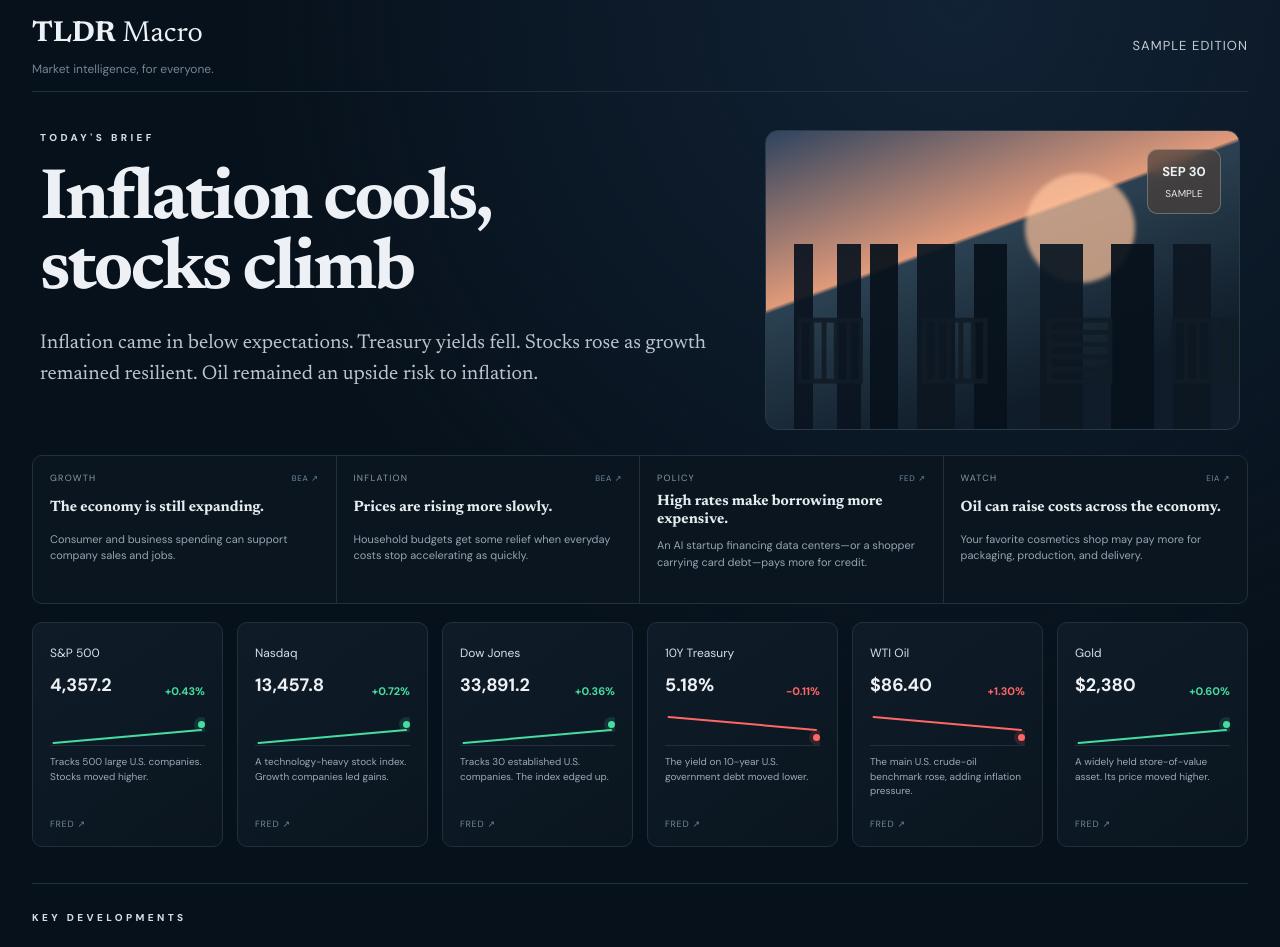
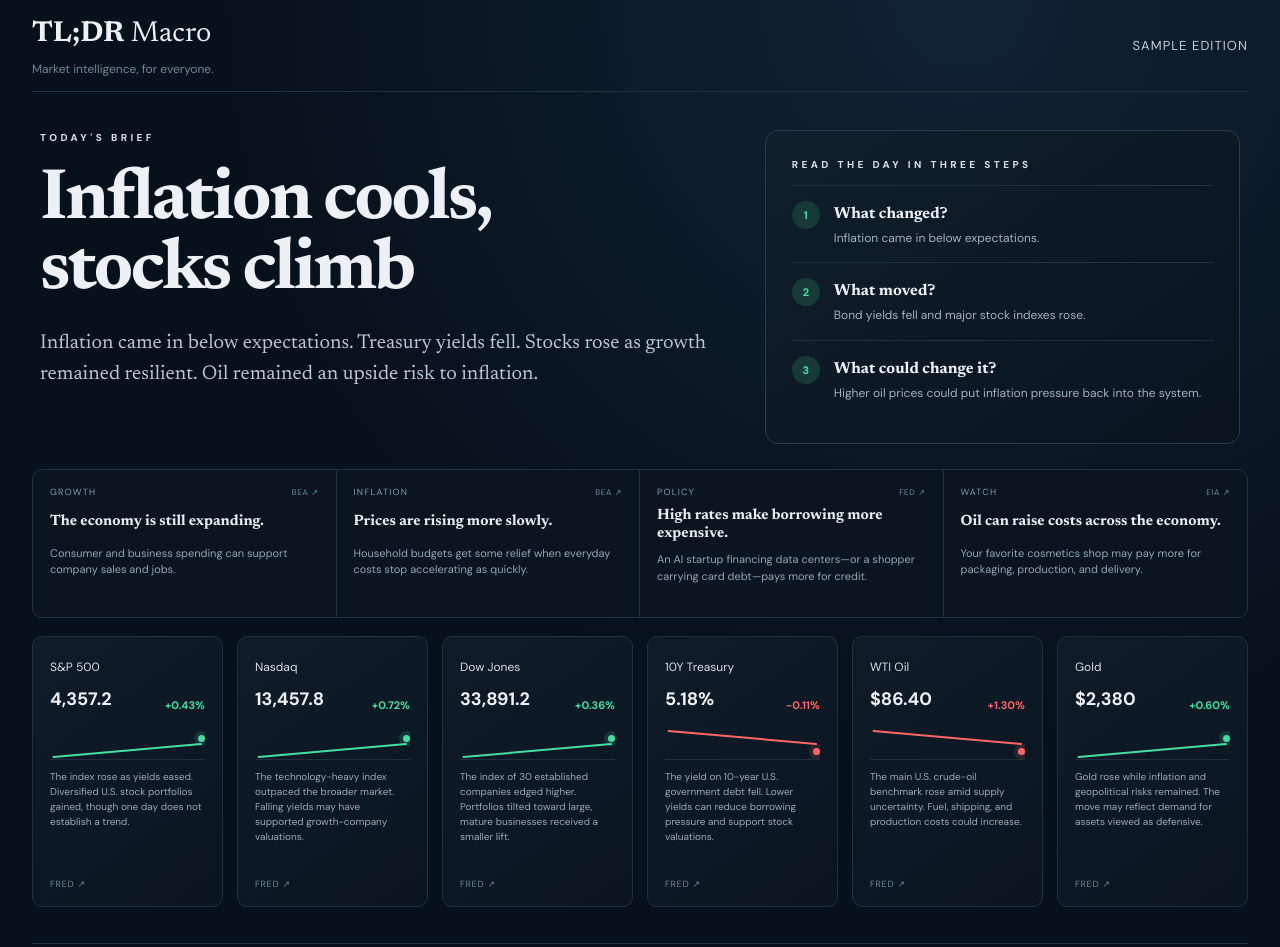
Before and after one commit to PennPredict/tldr-macro, a Next.js app: page / in a window 1280 px wide. Shown: the top 947 px of the page. Built offline with nearby package versions, Linux system fonts and the light colour scheme.

Commit message:
Improve TLDR Macro clarity and document automation

```diff
--- a/app/layout.tsx
+++ b/app/layout.tsx
@@ -6,7 +6,7 @@ const sans = DM_Sans({ variable: '--font-sans', subsets: ['latin'] });
 const serif = Newsreader({ variable: '--font-serif', subsets: ['latin'] });
 
 export const metadata: Metadata = {
-  title: 'TLDR Macro — Market intelligence, for everyone',
+  title: 'TL;DR Macro — Market intelligence, for everyone',
   description: 'Understand what moved, why it matters, and what comes next—without a finance degree.',
 };
 
--- a/app/page.tsx
+++ b/app/page.tsx
@@ -1,10 +1,10 @@
 const markets = [
-  { name: "S&P 500", value: "4,357.2", move: "+0.43%", positive: true, note: "Tracks 500 large U.S. companies. Stocks moved higher.", href: "https://fred.stlouisfed.org/series/SP500" },
-  { name: "Nasdaq", value: "13,457.8", move: "+0.72%", positive: true, note: "A technology-heavy stock index. Growth companies led gains.", href: "https://fred.stlouisfed.org/series/NASDAQCOM" },
-  { name: "Dow Jones", value: "33,891.2", move: "+0.36%", positive: true, note: "Tracks 30 established U.S. companies. The index edged up.", href: "https://fred.stlouisfed.org/series/DJIA" },
-  { name: "10Y Treasury", value: "5.18%", move: "−0.11%", positive: false, note: "The yield on 10-year U.S. government debt moved lower.", href: "https://fred.stlouisfed.org/series/DGS10" },
-  { name: "WTI Oil", value: "$86.40", move: "+1.30%", positive: false, note: "The main U.S. crude-oil benchmark rose, adding inflation pressure.", href: "https://fred.stlouisfed.org/series/DCOILWTICO" },
-  { name: "Gold", value: "$2,380", move: "+0.60%", positive: true, note: "A widely held store-of-value asset. Its price moved higher.", href: "https://fred.stlouisfed.org/series/GOLDAMGBD228NLBM" },
+  { name: "S&P 500", value: "4,357.2", move: "+0.43%", positive: true, note: "The index rose as yields eased. Diversified U.S. stock portfolios gained, though one day does not establish a trend.", href: "https://fred.stlouisfed.org/series/SP500" },
+  { name: "Nasdaq", value: "13,457.8", move: "+0.72%", positive: true, note: "The technology-heavy index outpaced the broader market. Falling yields may have supported growth-company valuations.", href: "https://fred.stlouisfed.org/series/NASDAQCOM" },
+  { name: "Dow Jones", value: "33,891.2", move: "+0.36%", positive: true, note: "The index of 30 established companies edged higher. Portfolios tilted toward large, mature businesses received a smaller lift.", href: "https://fred.stlouisfed.org/series/DJIA" },
+  { name: "10Y Treasury", value: "5.18%", move: "−0.11%", positive: false, note: "The yield on 10-year U.S. government debt fell. Lower yields can reduce borrowing pressure and support stock valuations.", href: "https://fred.stlouisfed.org/series/DGS10" },
+  { name: "WTI Oil", value: "$86.40", move: "+1.30%", positive: false, note: "The main U.S. crude-oil benchmark rose amid supply uncertainty. Fuel, shipping, and production costs could increase.", href: "https://fred.stlouisfed.org/series/DCOILWTICO" },
+  { name: "Gold", value: "$2,380", move: "+0.60%", positive: true, note: "Gold rose while inflation and geopolitical risks remained. The move may reflect demand for assets viewed as defensive.", href: "https://fred.stlouisfed.org/series/GOLDAMGBD228NLBM" },
 ];
 
 const developments = [
@@ -33,7 +33,7 @@ export default function Home() {
   return (
     <main className="shell">
       <header className="topbar">
-        <div><a className="wordmark" href="#top"><strong>TLDR</strong> Macro</a><p>Market intelligence, for everyone.</p></div>
+        <div><a className="wordmark" href="#top"><strong>TL;DR</strong> Macro</a><p>Market intelligence, for everyone.</p></div>
         <span>Sample edition</span>
       </header>
 
@@ -43,9 +43,13 @@ export default function Home() {
           <h1>Inflation cools,<br />stocks climb</h1>
           <p className="lead-summary">Inflation came in below expectations. Treasury yields fell. Stocks rose as growth remained resilient. Oil remained an upside risk to inflation.</p>
         </div>
-        <div className="lead-visual" role="img" aria-label="Abstract sunrise over a financial city skyline">
-          <span className="sun" /><span className="skyline">▥ ▥ ▤ ▥ ▥</span>
-          <time><b>SEP 30</b><small>Sample</small></time>
+        <div className="lead-lens">
+          <p className="section-label">Read the day in three steps</p>
+          <ol>
+            <li><span>1</span><div><strong>What changed?</strong><p>Inflation came in below expectations.</p></div></li>
+            <li><span>2</span><div><strong>What moved?</strong><p>Bond yields fell and major stock indexes rose.</p></div></li>
+            <li><span>3</span><div><strong>What could change it?</strong><p>Higher oil prices could put inflation pressure back into the system.</p></div></li>
+          </ol>
         </div>
       </section>
 
@@ -114,7 +118,7 @@ export default function Home() {
         <article className="bottom-line">
           <p className="section-label">Bottom line</p>
           <div className="bottom-summary"><span>↗</span><div><h2>Inflation slowed. Growth held. Stocks rose.</h2><p>Cooler inflation reduced immediate pressure on the Fed. Oil could change that path if energy costs rise further.</p></div></div>
-          <div className="takeaways"><p className="section-label">Key takeaways</p><ul><li>Inflation cooled during the period.</li><li>Growth remained resilient despite higher rates.</li><li>Falling yields supported equity valuations.</li><li>Oil remains an upside inflation risk.</li></ul></div>
+          <div className="takeaways"><h3>Key takeaways</h3><ul><li>Inflation cooled during the period.</li><li>Growth remained resilient despite higher rates.</li><li>Falling yields supported stock valuations.</li><li>Oil remains an upside inflation risk.</li></ul></div>
         </article>
       </section>
 
```
Also changed, not shown: app/globals.css, 2 other files (tests, documents, lock files or other folders).
